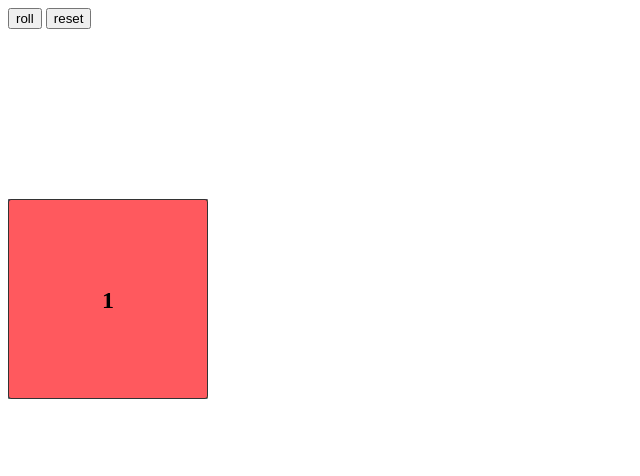
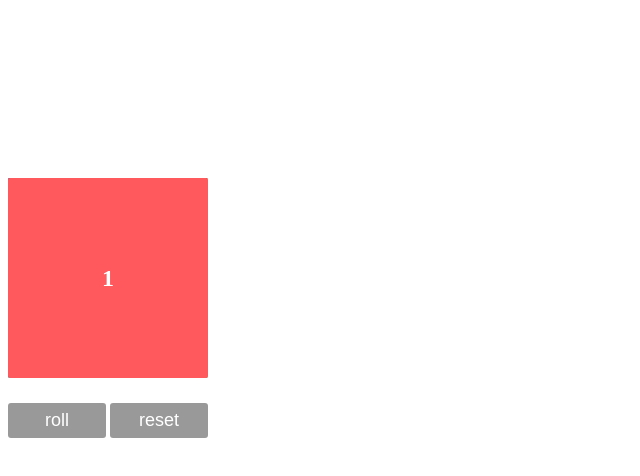
Before and after one commit to iamtraviscole/diceymcdiceface, a plain HTML site: page index.html in a window 1280 px wide. Shown: the whole page, without its empty margins (0-640 px from the left). Drawn offline with Linux system fonts and the light colour scheme.

Commit message:
style roll and reset buttons

```diff
--- a/assets/css/main.css
+++ b/assets/css/main.css
@@ -74,9 +74,9 @@
   line-height: 200px;
   text-align: center;
   font-size: 24px;
+  color: white;
   font-weight: bold;
-  border: 1px solid #333;
-  border-radius: 3px;
+  border-radius: 2px;
 }
 
 .side-1 {
@@ -132,3 +132,41 @@
 .show-side-6 {
   transform: translateZ(-100px) rotateX(90deg);
 }
+
+.controls-container {
+  font-size: 0; /* to remove default space between buttons */
+  width: 200px;
+  margin-top: 25px;
+}
+
+.controls-btn {
+  width: 98px;
+  height: 35px;
+  font-size: 18px;
+  color: white;
+  background: #999;
+  padding: 0;
+  margin: 0;
+  border: none;
+  border-radius: 3px;
+  cursor: pointer;
+}
+
+.roll-btn {
+  margin-right: 4px;
+}
+
+.reset-btn {
+
+}
+
+.controls-btn:focus {
+  outline: 0;
+}
+
+.controls-btn:disabled {
+  cursor: not-allowed;
+  border: 1px dashed #bbb;
+  background: none;
+  color: #bbb;
+}
--- a/assets/js/main.js
+++ b/assets/js/main.js
@@ -11,7 +11,7 @@ let rollCount = {
 }
 
 function reset() {
-  $('.roll-button').disabled = false
+  $('.roll-btn').disabled = false
   $('.roll-result').innerHTML = ''
   $('.winner').innerHTML = ''
 
@@ -41,7 +41,6 @@ const randomOneToSix = () => {
 
 const addDieToStack = (num) => {
   let stackClass = $(`.stack-${num}`)
-  console.log(stackClass)
   stackClass.innerHTML +=
     `<div class="stack-die stack-die-${num}"></div>`
 }
@@ -55,18 +54,18 @@ const rollDie = (num) => {
   $('.die').classList.add(`show-side-${num}`)
 }
 
-$('.roll-button').addEventListener('click', () => {
+$('.roll-btn').addEventListener('click', () => {
   let num = randomOneToSix()
   $('.roll-result').innerHTML = 'rolled ' + num
   rollCount[num]++
   if (rollCount[num] === 5) {
     $('.winner').innerHTML = num + ' wins!'
-    $('.roll-button').disabled = true
+    $('.roll-btn').disabled = true
   }
   rollDie(num)
   addDieToStack(num)
 })
 
-$('.reset-button').addEventListener('click', () => {
+$('.reset-btn').addEventListener('click', () => {
   reset()
 })
--- a/index.html
+++ b/index.html
@@ -6,8 +6,6 @@
     <link rel="stylesheet" href="./assets/css/main.css">
   </head>
   <body>
-    <button class="roll-button" type="button">roll</button>
-    <button class="reset-button" type="button">reset</button>
     <div class="roll-result"></div>
     <div class="winner"></div>
 
@@ -49,6 +47,11 @@
       </div>
     </div>
 
+    <div class="controls-container">
+      <button class="controls-btn roll-btn" type="button">roll</button>
+      <button class="controls-btn reset-btn" type="button">reset</button>
+    </div>
+
   <script src="./assets/js/main.js"></script>
   </body>
 </html>
```
